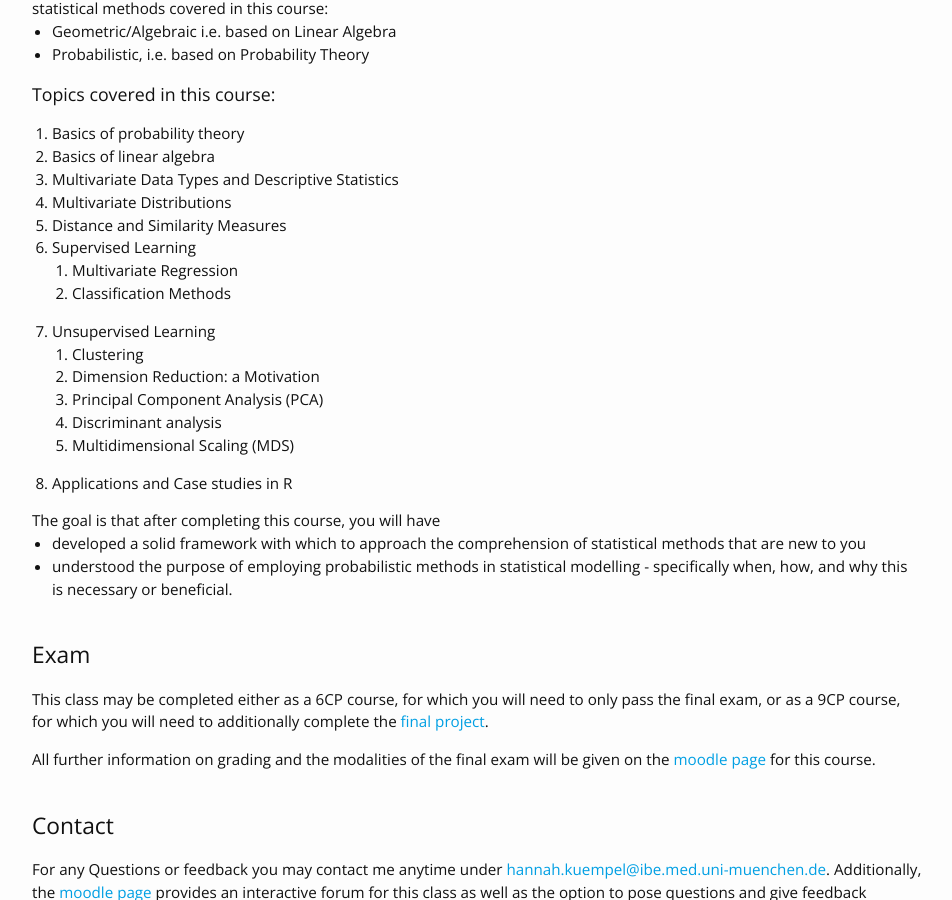
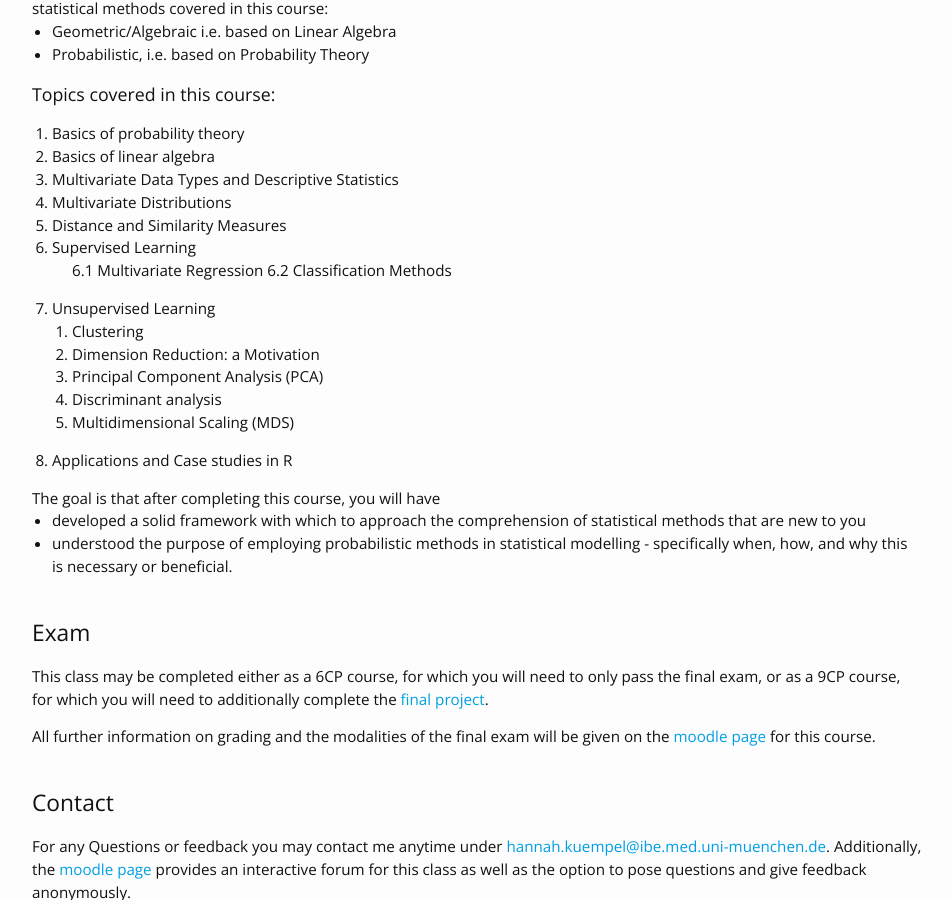
Before and after one commit to 11annah-s-teachings/11annah-s-teachings.github.io, a Jekyll site: the page built from index.md, in a window 1280 px wide and 900 px high, scrolled down 695 px. Shown: the whole window, without its empty margins (163-1115 px from the left). Built offline with Jekyll 4.4.1, drawn with Linux system fonts in a browser that asks for light colours; nearby versions of some CDN libraries.

Commit message:
Update course_description.html

```diff
--- a/_includes/course_description.html
+++ b/_includes/course_description.html
@@ -16,8 +16,10 @@
     <li>Distance and Similarity Measures</li>
     <li>Supervised Learning</li>
       <ol>
-        <li>Multivariate Regression</li>
-        <li>Classification Methods</li>
+        <div>
+          <span>6.1 </span> Multivariate Regression
+          <span>6.2 </span> Classification Methods
+        </div>
       </ol>
     <li>Unsupervised Learning</li>
       <ol>
```
